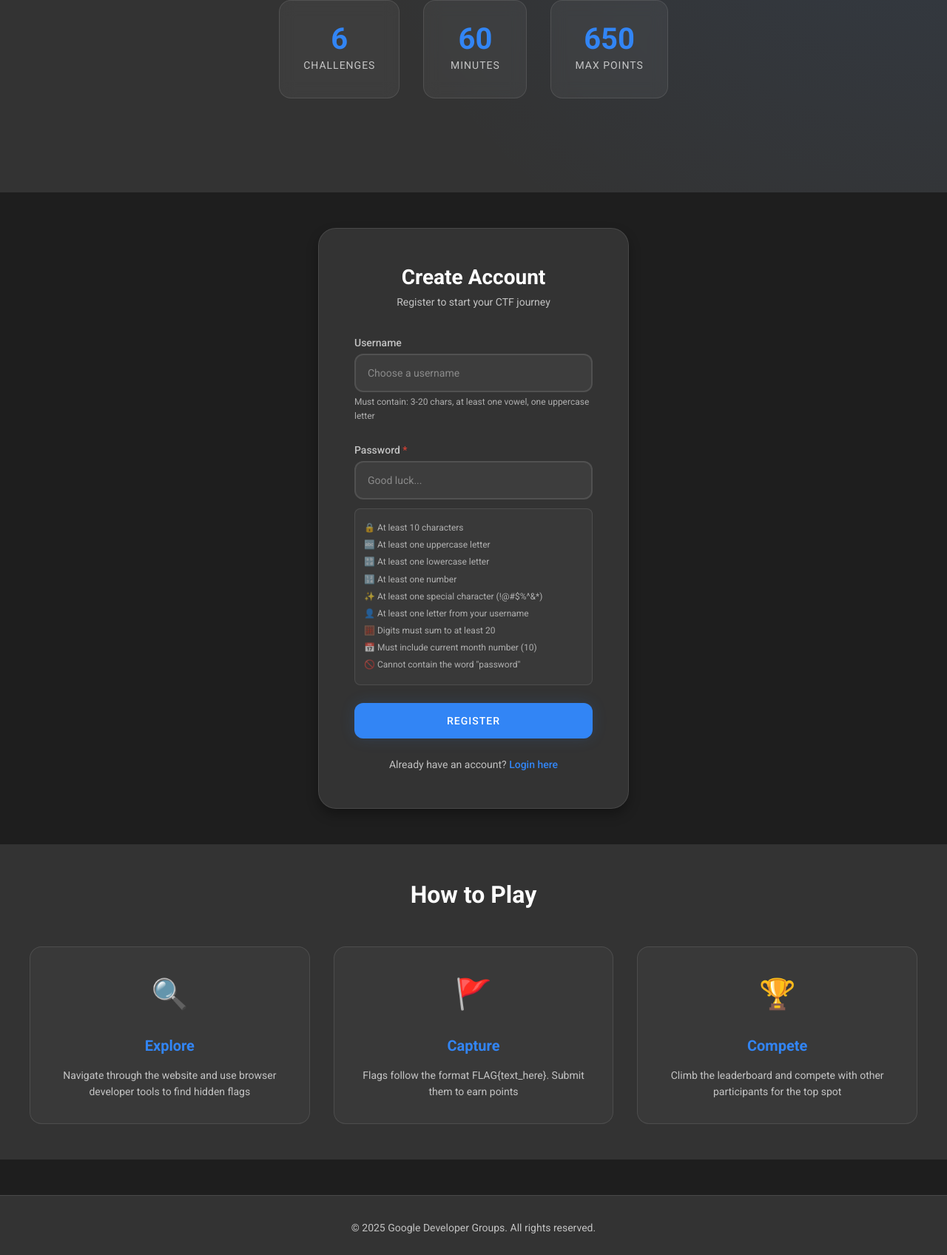
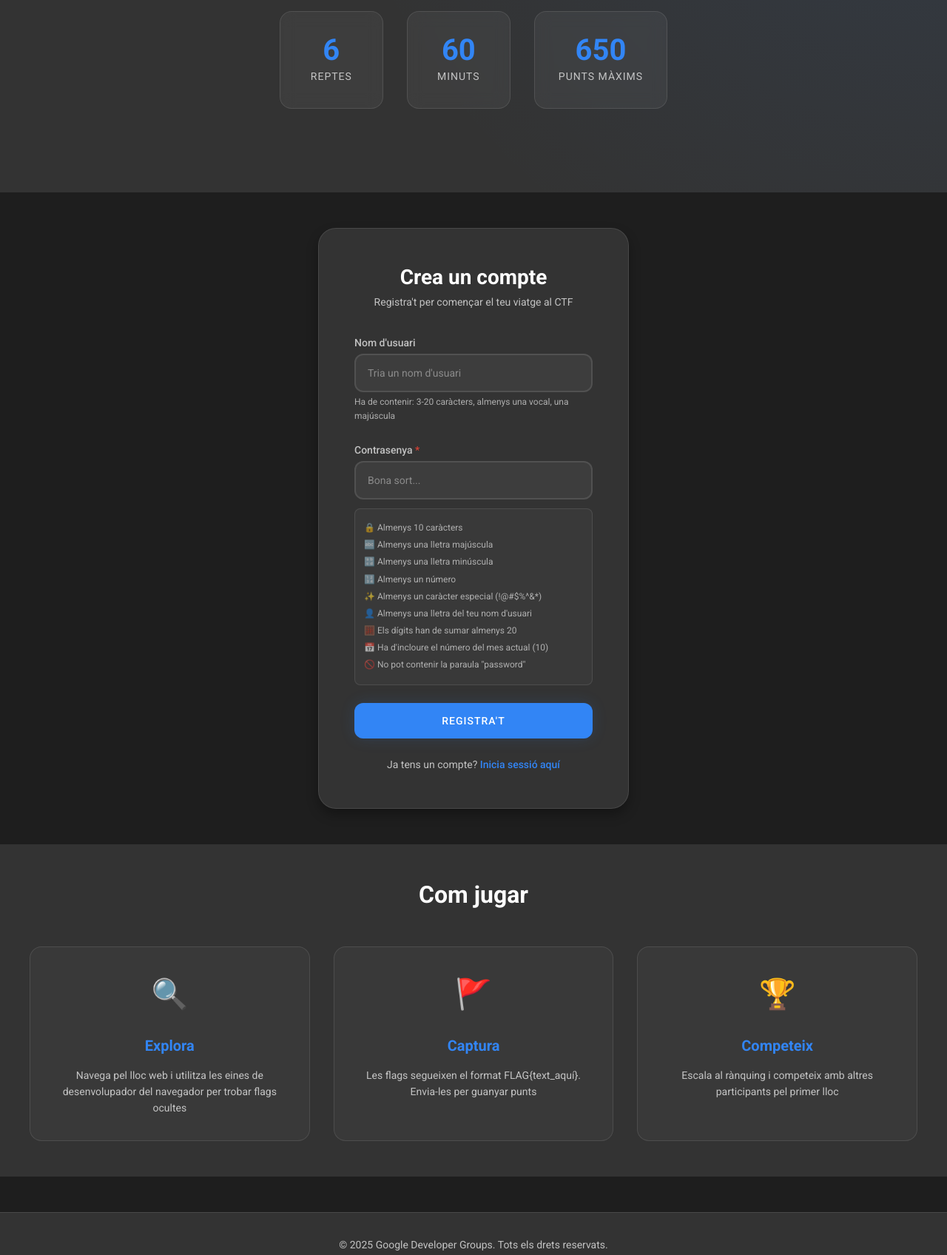
Before and after one commit to claudiahodoroga/gdg-kickoff-2025, a website: page public/index.html in a window 1280 px wide. Shown: the part 380-2076 px from the top of the page at 74% size. Drawn offline with Linux system fonts and the light colour scheme.

Commit message:
index translated

```diff
--- a/public/index.html
+++ b/public/index.html
@@ -1,5 +1,5 @@
 <!DOCTYPE html>
-<html lang="en">
+<html lang="ca">
 <head>
   <meta charset="UTF-8">
   <meta name="viewport" content="width=device-width, initial-scale=1.0">
@@ -28,25 +28,25 @@
   <section class="hero">
     <div class="hero-content">
       <h1 class="hero-title">
-        Welcome to <span class="text-blue">GDG Kickoff</span><br>
+        Benvingut al <span class="text-blue">GDG Kickoff</span><br>
         Capture The Flag 2025
       </h1>
       <p class="hero-subtitle">
-        Test your skills in this 60-minute beginner-friendly cybersecurity challenge.
-        Find hidden flags, earn points, and climb the leaderboard!
+        Posa a prova les teves habilitats en aquest repte de ciberseguretat de 60 minuts per a principiants.
+        Troba flags ocultes, guanya punts i escala al rànquing!
       </p>
       <div class="hero-stats">
         <div class="stat-card">
           <div class="stat-number">6</div>
-          <div class="stat-label">Challenges</div>
+          <div class="stat-label">Reptes</div>
         </div>
         <div class="stat-card">
           <div class="stat-number">60</div>
-          <div class="stat-label">Minutes</div>
+          <div class="stat-label">Minuts</div>
         </div>
         <div class="stat-card">
           <div class="stat-number">650</div>
-          <div class="stat-label">Max Points</div>
+          <div class="stat-label">Punts màxims</div>
         </div>
       </div>
     </div>
@@ -57,15 +57,15 @@
     <div class="auth-container">
       <!-- Register Form -->
       <div class="auth-card" id="registerCard">
-        <h2 class="auth-title">Create Account</h2>
-        <p class="auth-description">Register to start your CTF journey</p>
+        <h2 class="auth-title">Crea un compte</h2>
+        <p class="auth-description">Registra't per començar el teu viatge al CTF</p>
         <form id="registerForm" class="auth-form" novalidate>
           <div class="form-group">
-            <label for="registerUsername">Username</label>
+            <label for="registerUsername">Nom d'usuari</label>
             <input
               type="text"
               id="registerUsername"
-              placeholder="Choose a username"
+              placeholder="Tria un nom d'usuari"
               required
               minlength="3"
               maxlength="20"
@@ -73,70 +73,70 @@
               aria-describedby="usernameHelp"
             >
             <small id="usernameHelp" style="color: rgba(255,255,255,0.6); font-size: 0.75rem;">
-              Must contain: 3-20 chars, at least one vowel, one uppercase letter
+              Ha de contenir: 3-20 caràcters, almenys una vocal, una majúscula
             </small>
           </div>
           <div class="form-group">
-            <label for="registerPassword">Password <span style="color: rgba(234, 67, 53, 0.9);">*</span></label>
+            <label for="registerPassword">Contrasenya <span style="color: rgba(234, 67, 53, 0.9);">*</span></label>
             <input
               type="password"
               id="registerPassword"
-              placeholder="Good luck..."
+              placeholder="Bona sort..."
               required
               minlength="10"
               autocomplete="new-password"
               aria-describedby="passwordHelp"
             >
             <div id="passwordHelp" style="color: rgba(255,255,255,0.6); font-size: 0.75rem;">
-              <div style="margin:4px 0;">🔒 At least 10 characters</div>
-              <div style="margin:4px 0;">🔤 At least one uppercase letter</div>
-              <div style="margin:4px 0;">🔡 At least one lowercase letter</div>
-              <div style="margin:4px 0;">🔢 At least one number</div>
-              <div style="margin:4px 0;">✨ At least one special character (!@#$%^&*)</div>
-              <div style="margin:4px 0;">👤 At least one letter from your username</div>
-              <div style="margin:4px 0;">🧮 Digits must sum to at least 20</div>
-              <div style="margin:4px 0;">📅 Must include current month number (10)</div>
-              <div style="margin:4px 0;">🚫 Cannot contain the word "password"</div>
+              <div style="margin:4px 0;">🔒 Almenys 10 caràcters</div>
+              <div style="margin:4px 0;">🔤 Almenys una lletra majúscula</div>
+              <div style="margin:4px 0;">🔡 Almenys una lletra minúscula</div>
+              <div style="margin:4px 0;">🔢 Almenys un número</div>
+              <div style="margin:4px 0;">✨ Almenys un caràcter especial (!@#$%^&*)</div>
+              <div style="margin:4px 0;">👤 Almenys una lletra del teu nom d'usuari</div>
+              <div style="margin:4px 0;">🧮 Els dígits han de sumar almenys 20</div>
+              <div style="margin:4px 0;">📅 Ha d'incloure el número del mes actual (10)</div>
+              <div style="margin:4px 0;">🚫 No pot contenir la paraula "password"</div>
             </div>
           </div>
-          <button type="submit" class="btn-primary">Register</button>
+          <button type="submit" class="btn-primary">Registra't</button>
         </form>
         <p class="auth-switch">
-          Already have an account?
-          <a href="#" id="showLogin">Login here</a>
+          Ja tens un compte?
+          <a href="#" id="showLogin">Inicia sessió aquí</a>
         </p>
       </div>
 
       <!-- Login Form -->
       <div class="auth-card" id="loginCard" style="display: none;">
-        <h2 class="auth-title">Welcome Back</h2>
-        <p class="auth-description">Login to continue your challenge</p>
+        <h2 class="auth-title">Benvingut de nou</h2>
+        <p class="auth-description">Inicia sessió per continuar el teu repte</p>
         <form id="loginForm" class="auth-form" novalidate>
           <div class="form-group">
-            <label for="loginUsername">Username</label>
+            <label for="loginUsername">Nom d'usuari</label>
             <input
               type="text"
               id="loginUsername"
-              placeholder="Enter your username"
+              placeholder="Introdueix el teu nom d'usuari"
               required
               autocomplete="username"
             >
           </div>
           <div class="form-group">
-            <label for="loginPassword">Password</label>
+            <label for="loginPassword">Contrasenya</label>
             <input
               type="password"
               id="loginPassword"
-              placeholder="Enter your password"
+              placeholder="Introdueix la teva contrasenya"
               required
               autocomplete="current-password"
             >
           </div>
-          <button type="submit" class="btn-primary">Login</button>
+          <button type="submit" class="btn-primary">Inicia sessió</button>
         </form>
         <p class="auth-switch">
-          Don't have an account?
-          <a href="#" id="showRegister">Register here</a>
+          Encara no tens un compte?
+          <a href="#" id="showRegister">Registra't aquí</a>
         </p>
       </div>
 
@@ -148,22 +148,22 @@
   <!-- Info Section -->
   <section class="info-section">
     <div class="info-container">
-      <h2 class="section-title">How to Play</h2>
+      <h2 class="section-title">Com jugar</h2>
       <div class="info-grid">
         <div class="info-card">
           <div class="info-icon">🔍</div>
-          <h3>Explore</h3>
-          <p>Navigate through the website and use browser developer tools to find hidden flags</p>
+          <h3>Explora</h3>
+          <p>Navega pel lloc web i utilitza les eines de desenvolupador del navegador per trobar flags ocultes</p>
         </div>
         <div class="info-card">
           <div class="info-icon">🚩</div>
-          <h3>Capture</h3>
-          <p>Flags follow the format FLAG{text_here}. Submit them to earn points</p>
+          <h3>Captura</h3>
+          <p>Les flags segueixen el format FLAG{text_aquí}. Envia-les per guanyar punts</p>
         </div>
         <div class="info-card">
           <div class="info-icon">🏆</div>
-          <h3>Compete</h3>
-          <p>Climb the leaderboard and compete with other participants for the top spot</p>
+          <h3>Competeix</h3>
+          <p>Escala al rànquing i competeix amb altres participants pel primer lloc</p>
         </div>
       </div>
     </div>
@@ -171,7 +171,7 @@
 
   <!-- Footer -->
   <footer class="footer">
-    <p>&copy; 2025 Google Developer Groups. All rights reserved.</p>
+    <p>&copy; 2025 Google Developer Groups. Tots els drets reservats.</p>
   </footer>
 
   <script src="app.js"></script>
```
